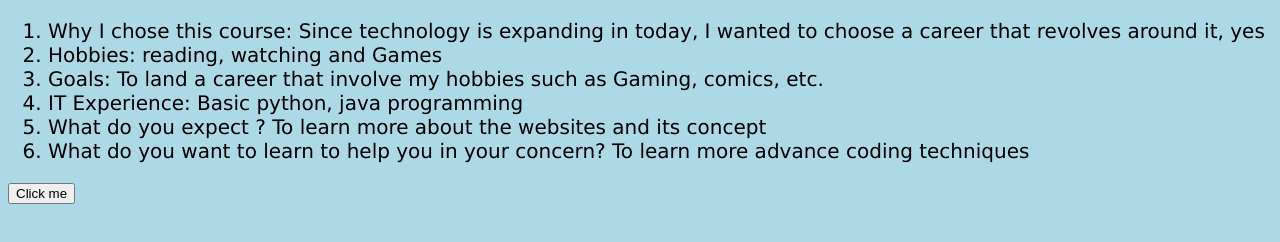
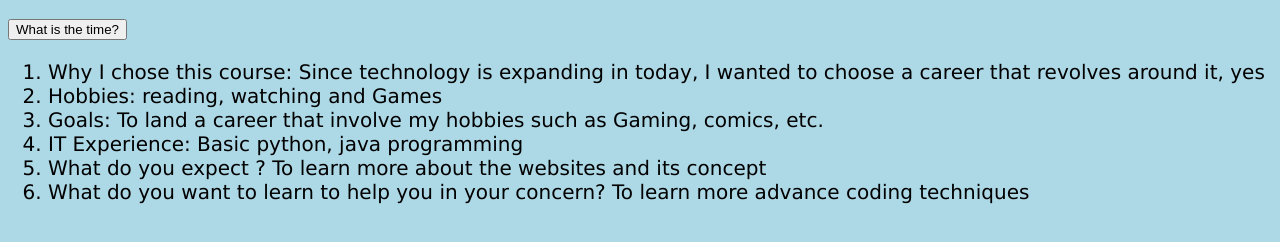
Before and after one commit to JosephLebag/JosephLebag.github.io, a plain HTML site: page index.html in a window 1280 px wide. Shown: the part 106-348 px from the top of the page. Drawn offline with Linux system fonts and the light colour scheme.

Commit message:
Update index.html

```diff
--- a/index.html
+++ b/index.html
@@ -5,6 +5,9 @@
   <body>
   <h1> JosephLebag.github.io </h1>
   <h1>Introductions: </h1>
+    <button onclick="getElementById('demo').innerHTML=Date()">What is the time?</button>
+
+<p id="demo"></p>
   <ol>
          <li>Why I chose this course: Since technology is expanding in today, I wanted to choose a career that revolves around it, yes</li>
       	 <li>Hobbies: reading, watching and Games</li>
@@ -13,13 +16,5 @@
       	 <li>What do you expect ? To learn more about the websites and its concept</li>
       	 <li>What do you want to learn to help you in your concern? To learn more advance coding techniques</li>
  </ol>
-    <button onclick="myFunction()">Click me</button>
-
-<p id="demo"></p>
-
-<script>
-function myFunction() {
-  document.getElementById("demo").innerHTML = "Hello World";
-}
   </body>
 </html>
```
